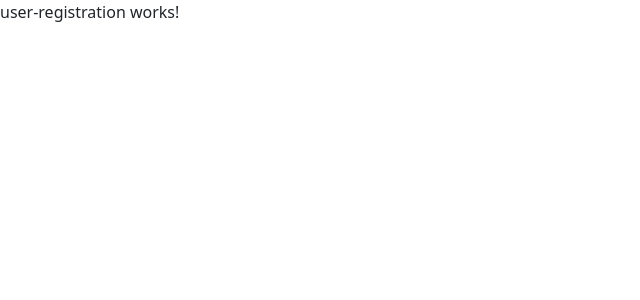
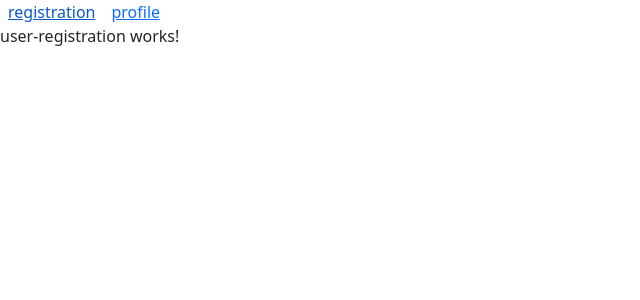
Before and after one commit to hmacgit/userRegistration, an Angular app: page /login in a window 1280 px wide. Shown: the top 300 px of the page, without its empty margins (0-640 px from the left). Built offline with nearby package versions, Linux system fonts and the light colour scheme.

Commit message:
router link

```diff
--- a/src/app/app.component.html
+++ b/src/app/app.component.html
@@ -1 +1,4 @@
+<a routerLink="login" class="p-md-2">registration</a>
+<a routerLink="profile" class="p-md-2">profile</a>
+
 <router-outlet></router-outlet>
```
